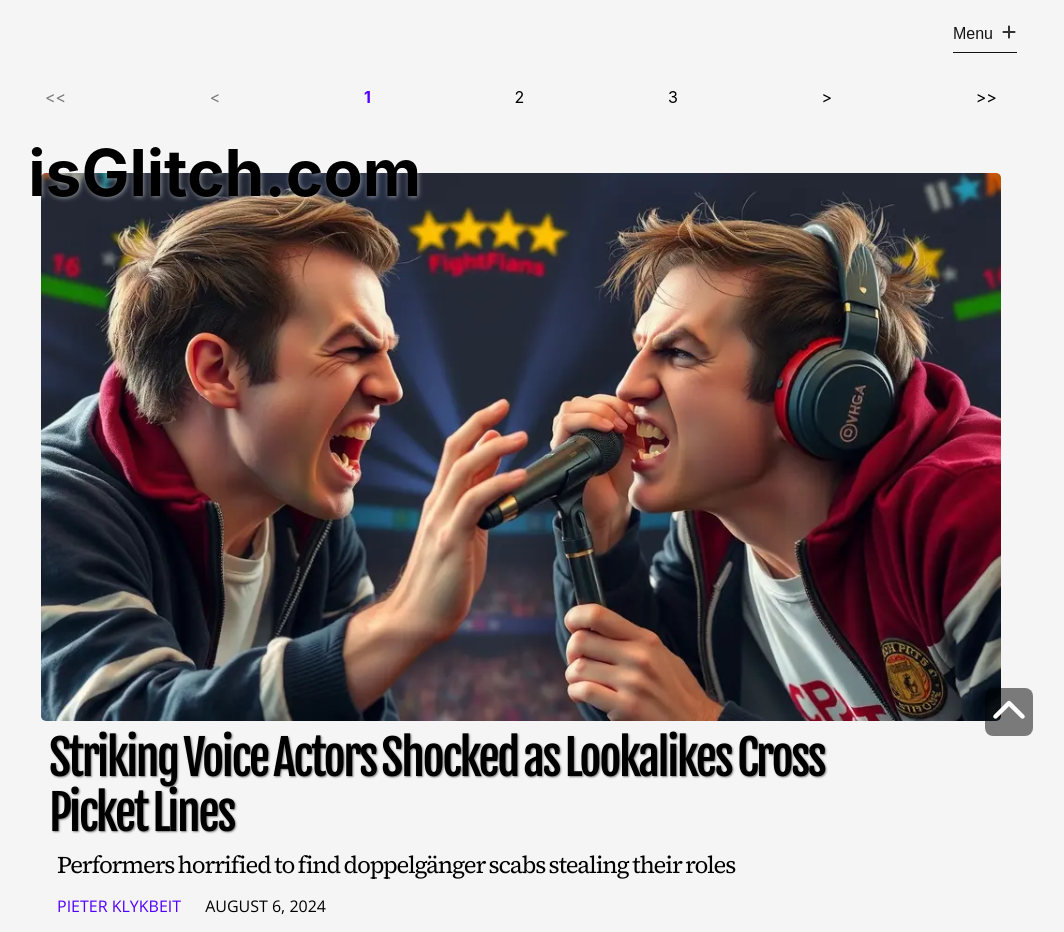
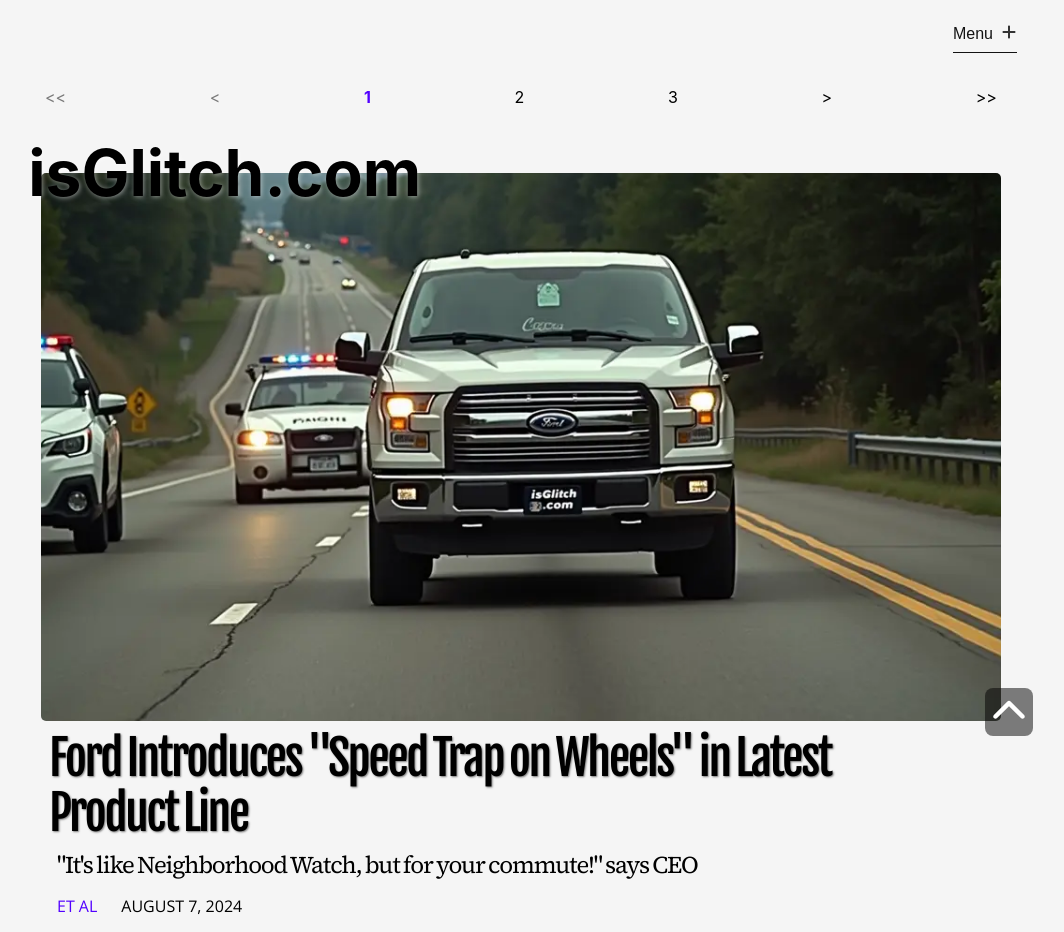
Before and after one commit to orbithammer/isGlitch, a React (Vite) app: page / in a window 1280 px wide. Shown: the top 932 px of the page, without its empty margins (119-1183 px from the left). Built offline with nearby package versions, Linux system fonts and the light colour scheme; a web font is replaced by a local one.

Commit message:
20240807 update

```diff
--- a/src/components/Article.tsx
+++ b/src/components/Article.tsx
@@ -331,7 +331,7 @@ const Article: React.FC = () => {
                             <StyledCTAWrapper href="https://buymeacoffee.com/isglitch" target="_blank" rel="noopener noreferrer" theme={{ isDarkMode }}>
                                 <StyledCoffeeImg src={BuyMeACoffeeIcon} alt="Buy Me a Coffee icon" theme={{ isDarkMode }}/>
                                 <StyledCTA>
-                                    Support independent creators! Click the cup icon to Buy Me a Coffee and help keep isGlitch.com free from big tech's influence.
+                                    I know people are hurting out there, but running this site isn't free. Help me keep isGlitch.com up and running. If this site has brightened your day, and you have five bucks to spare, please click the cup icon to Buy Me a Coffee! <br/ > Many thanks to those who do.
                                 </StyledCTA>
                             </StyledCTAWrapper>
                         </StyledArticleContent>
@@ -350,13 +350,3 @@ const Article: React.FC = () => {
 };
 
 export default Article;
-
-
-
-/*Tired of the vice-like grip of big tech on mainstream social media? Come to Lemmy.world to join the isGlitch.com community! Already have a Lemmy or fediverse account? Great. Paste
-                            <StyledLemmyButton onClick={copyLemmy}>!isglitch@lemmy.world</StyledLemmyButton>
-                        into the search bar of your instance of choice or visit the link
-                            <StyledLemmyButton>
-                                <StyledLemmyAnchor href="https://lemmy.world/c/isglitch" target="_blank" rel="noopener noreferrer">here</StyledLemmyAnchor>
-                            </StyledLemmyButton>
-                        . Otherwise, feel free to sign up at your friendly neighborhood Lemmy instance.*/
--- a/src/data/articles.ts
+++ b/src/data/articles.ts
@@ -440,7 +440,7 @@ export const articlesData = [
         alt: `Your sister holding strands of her hair saying, "I'm Cameron Diaz!"`,
         header: `Google's AI: Bringing Families Closer Through Awkward Shared Moments`,
         subhead: `New feature suggests r/Bozarking posts as serious family events`,
-        tags: [`Google`, `SiblingBondinator 3000`, `Reddit`],
+        tags: [`Google`, `SibBond 3K`, `Reddit`],
         author: `Et Al`,
         datePublished: new Date(2024,4,24,14),
         articleBody: [
@@ -729,7 +729,7 @@ export const articlesData = [
         alt: `grinning robot with google colored wires sticking out typing on a laptop`,
         header: `Bonfire of the Nerds: Google's Geeks Get Satirized by Own Creation`,
         subhead: `The AI generated burn is coming from inside the house`,
-        tags: [`Google`, `VeracitAI`, `SiblingBondinator 3000`],
+        tags: [`Google`, `VeracitAI`, `SibBond 3K`],
         author: `Et Al`,
         datePublished: new Date(2024,5,7,16),
         articleBody: [
@@ -2090,4 +2090,35 @@ export const articlesData = [
             `One thing's for certain: in the high-stakes world of video game voice acting, it seems the only thing actors have to fear is themselves.`,
         ]
     },
+    {
+        id: 86,
+        articleUrl: `20240807-ford-introduces-speed`,
+        category: `tech`,
+        img: `/images/20240807-ford-introduces-speed.webp`,
+        alt: `A Ford truck being followed by the police`,
+        header: `Ford Introduces "Speed Trap on Wheels" in Latest Product Line`,
+        subhead: `"It's like Neighborhood Watch, but for your commute!" says CEO`,
+        tags: [`Ford`, `Smart Cars`, `Surveillance`],
+        author: `Et Al`,
+        datePublished: new Date(2024,7,7,16),
+        articleBody: [
+            `Ford Motor Company has announced its latest innovation, a move that's sure to delight traffic cops and insurance companies everywhere: cars that automatically report speeding drivers to law enforcement. The new feature, dubbed "CommunityGuard," turns every 2025 Ford vehicle into a mobile speed trap, constantly monitoring nearby cars and tattling on lead-footed motorists.`,
+
+            `"We're just trying to make the roads safer," said Melissa Hartley, Ford's VP of Civic Integration, at a press conference that felt suspiciously like a sting operation. "Think of it as crowdsourced law enforcement. It's like if your nosy neighbor Karen got wheels and a badge."`,
+
+            `The system uses a combination of cameras, radar, and what Ford calls "proprietary snitching algorithms" to detect when other vehicles are exceeding the speed limit. Once a violation is detected, the Ford vehicle will automatically snap a photo of the offender's license plate and beam it directly to the nearest police station, along with GPS coordinates and a stern tsk-tsk noise.`,
+
+            `Privacy advocates have raised concerns about the technology, but Ford assures customers that their data is safe. "We would never share your personal information with law enforcement," Hartley said with a wink. "Unless, of course, you're breaking the law. Or we think you might be. Or if we're just bored and feel like stirring up some drama."`,
+
+            `Early adopters of the technology have reported mixed results. Tom Jenkins, a Ford Fusion owner from Ohio, said, "I love it! I've already gotten three of my neighbors tickets. Sure, they key my car every morning now, but that's a small price to pay for justice."`,
+
+            `Not everyone is thrilled with the new feature, however. Local police departments have reported a 500% increase in calls from Ford vehicles, most of which turn out to be false alarms triggered by squirrels or particularly speedy tumbleweeds.`,
+
+            `When asked if Ford plans to expand the technology to report other types of violations, Hartley's eyes lit up. "Oh, absolutely," she gushed. "We're working on systems to detect jaywalking, failure to return shopping carts, and people who talk in movie theaters. The possibilities are endless!"`,
+
+            `As Ford rolls out this groundbreaking technology, competitors are scrambling to catch up. Rumors suggest that Tesla is developing a similar system, but instead of reporting speeders to the police, it will automatically post their transgressions on Elon Musk's Twitter feed.`,
+
+            `In the meantime, Ford drivers are advised to practice their most innocent expressions and perhaps invest in some good running shoes. After all, you never know when your own car might turn against you.`,
+        ]
+    },
 ]
```
Also changed, not shown: public/images/20240807-ford-introduces-speed.webp (added).
